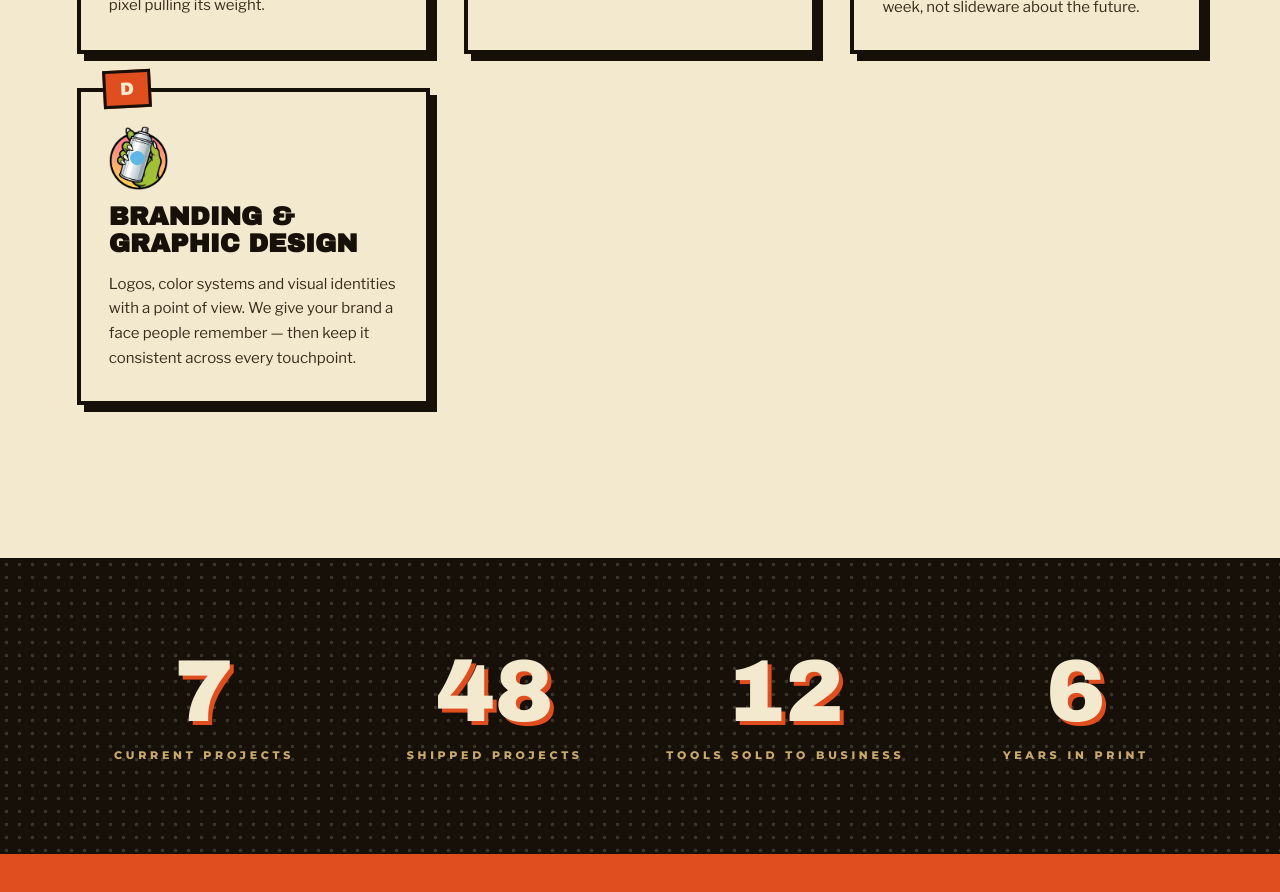
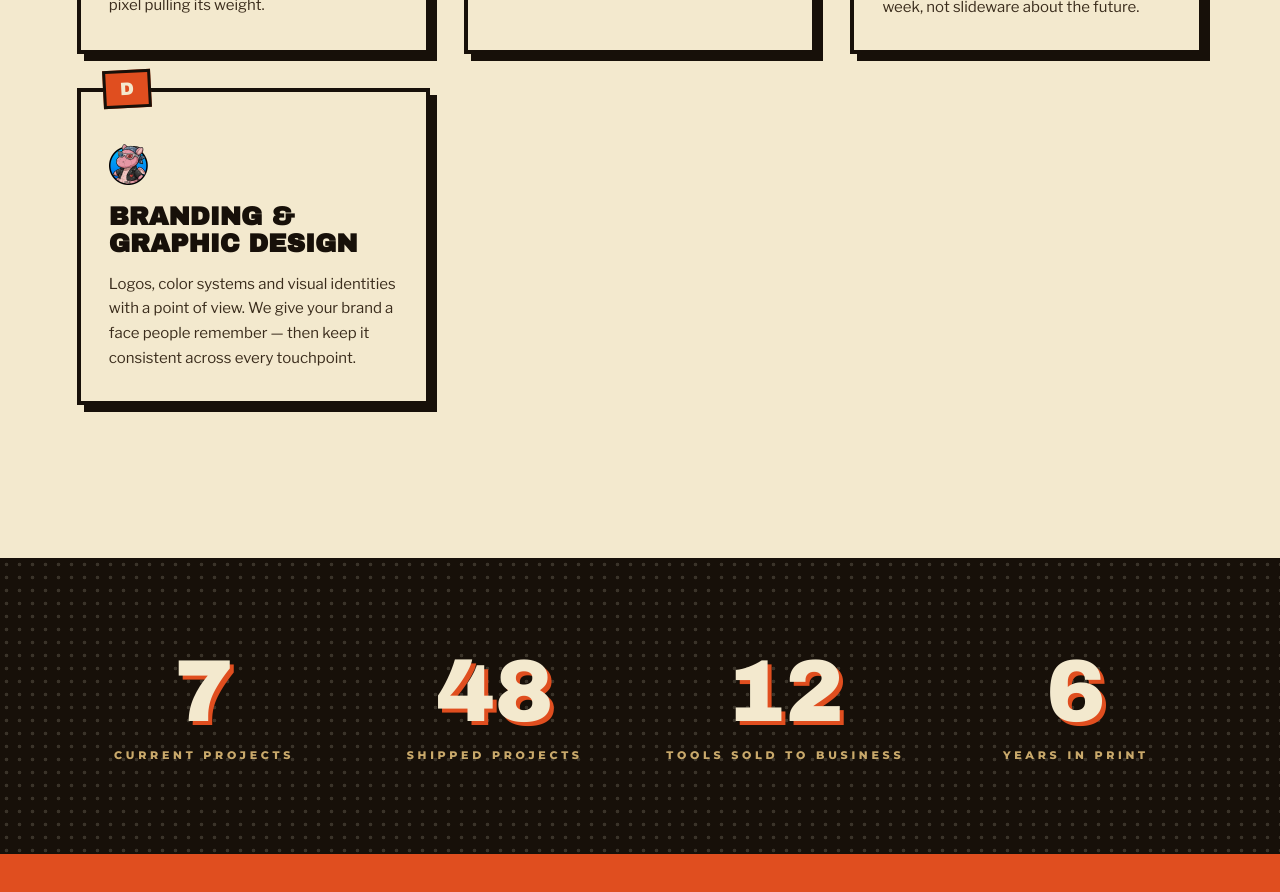
Before and after one commit to juanintendo/The-Juanimal-Studio, a Next.js app: page / in a window 1280 px wide. Shown: the part 2080-2972 px from the top of the page. Built offline with nearby package versions, Linux system fonts and the light colour scheme.

Commit message:
Swap the Branding service icon for the new mascot badge
Removed the white surround with a border-connected flood fill, so whites
inside the artwork (glasses, teeth, stitching) stay intact, then squared the
canvas so it aligns with the other three service icons.

```diff
--- a/components/Services.tsx
+++ b/components/Services.tsx
@@ -23,7 +23,7 @@ const services = [
   },
   {
     num: "D",
-    icon: "/images/service-ai.png",
+    icon: "/images/service-branding.png",
     title: "Branding & Graphic Design",
     body: "Logos, color systems and visual identities with a point of view. We give your brand a face people remember — then keep it consistent across every touchpoint.",
   },
```
Also changed, not shown: public/images/service-branding.png (added), 1 other file (tests, documents, lock files or other folders).
